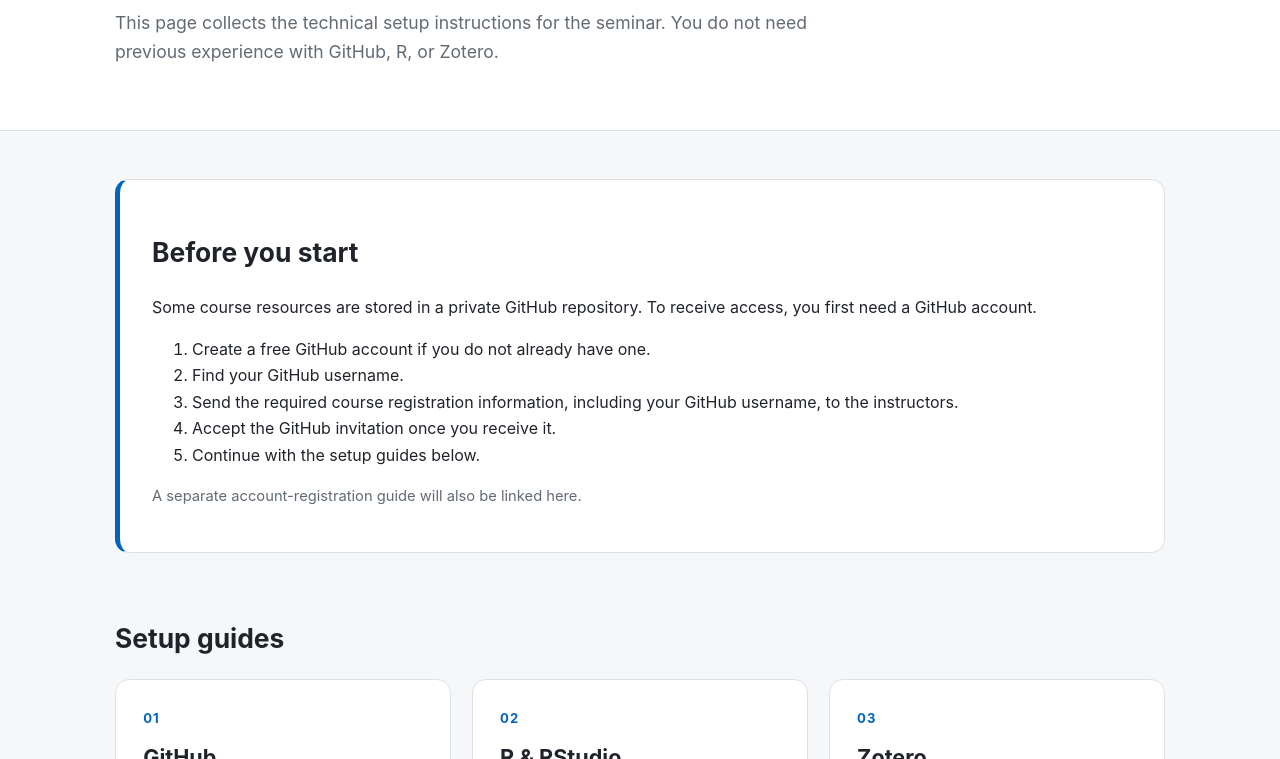
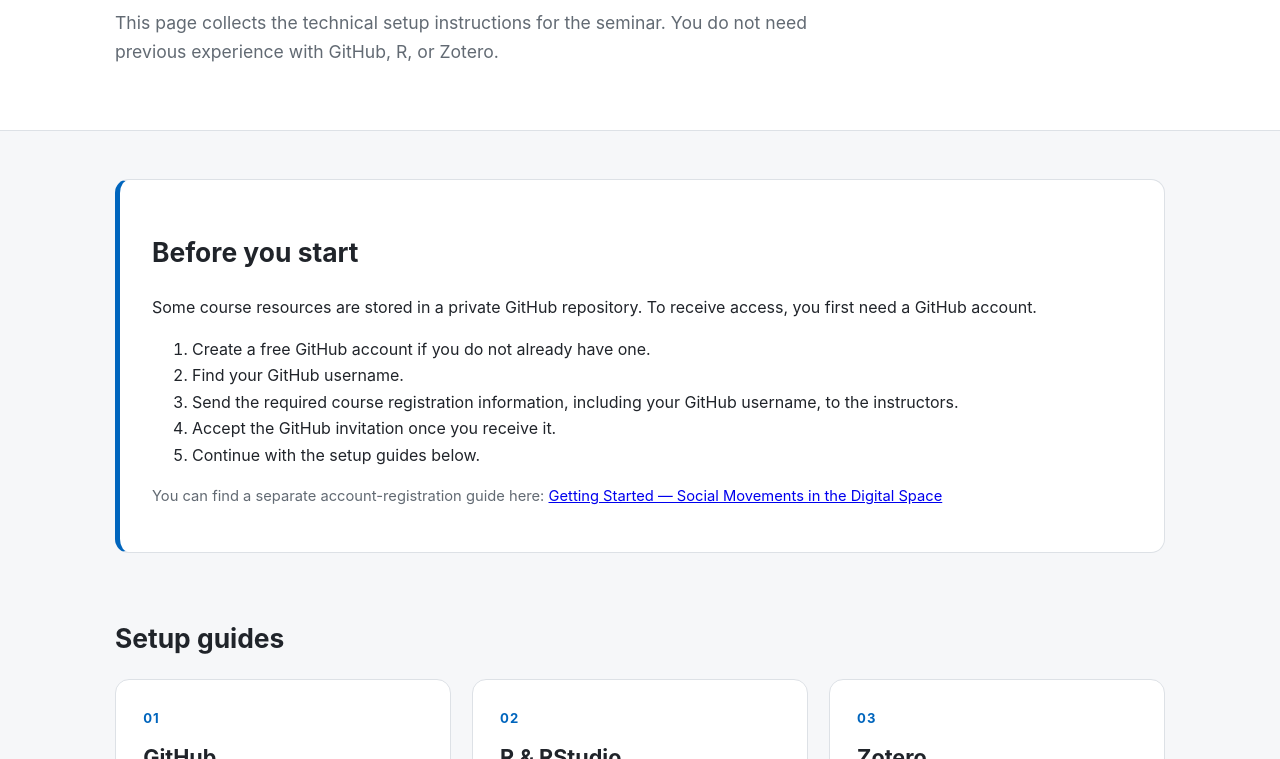
Before and after one commit to social-movements-digital-space/social-movements-digital-space-setup, a plain HTML site: page index.html in a window 1280 px wide. Shown: the part 341-1100 px from the top of the page. Drawn offline with Linux system fonts and the light colour scheme.

Commit message:
Add getting started guide

```diff
--- a/index.html
+++ b/index.html
@@ -54,7 +54,10 @@
       </ol>
 
       <p class="small">
-        A separate account-registration guide will also be linked here.
+        You can find a separate account-registration guide here:
+        <a href="getting-started-social-movements-digital-space.pdf" target="_blank">
+          Getting Started — Social Movements in the Digital Space
+        </a>
       </p>
 
     </section>
```
Also changed, not shown: 1 other file.
